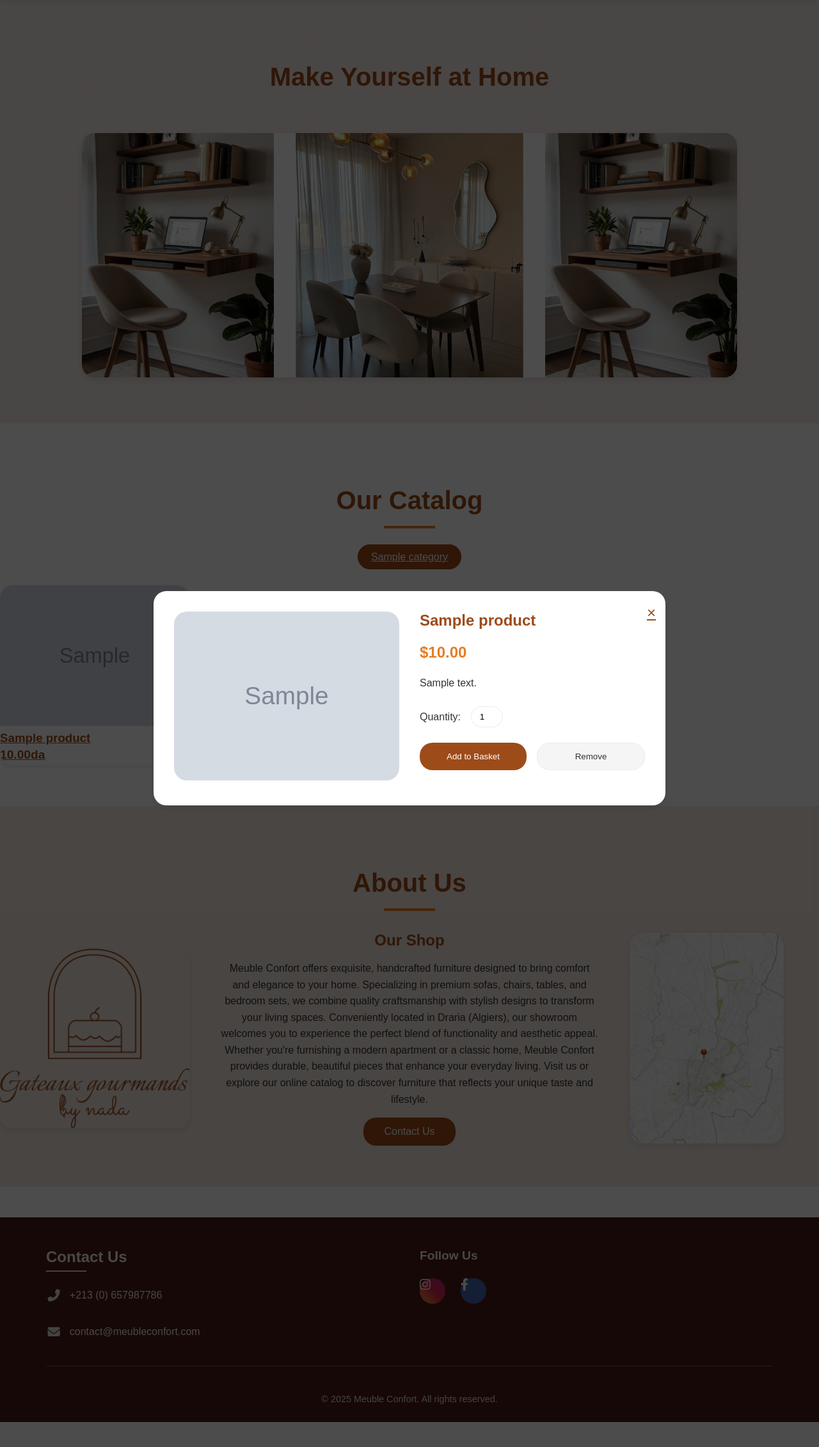
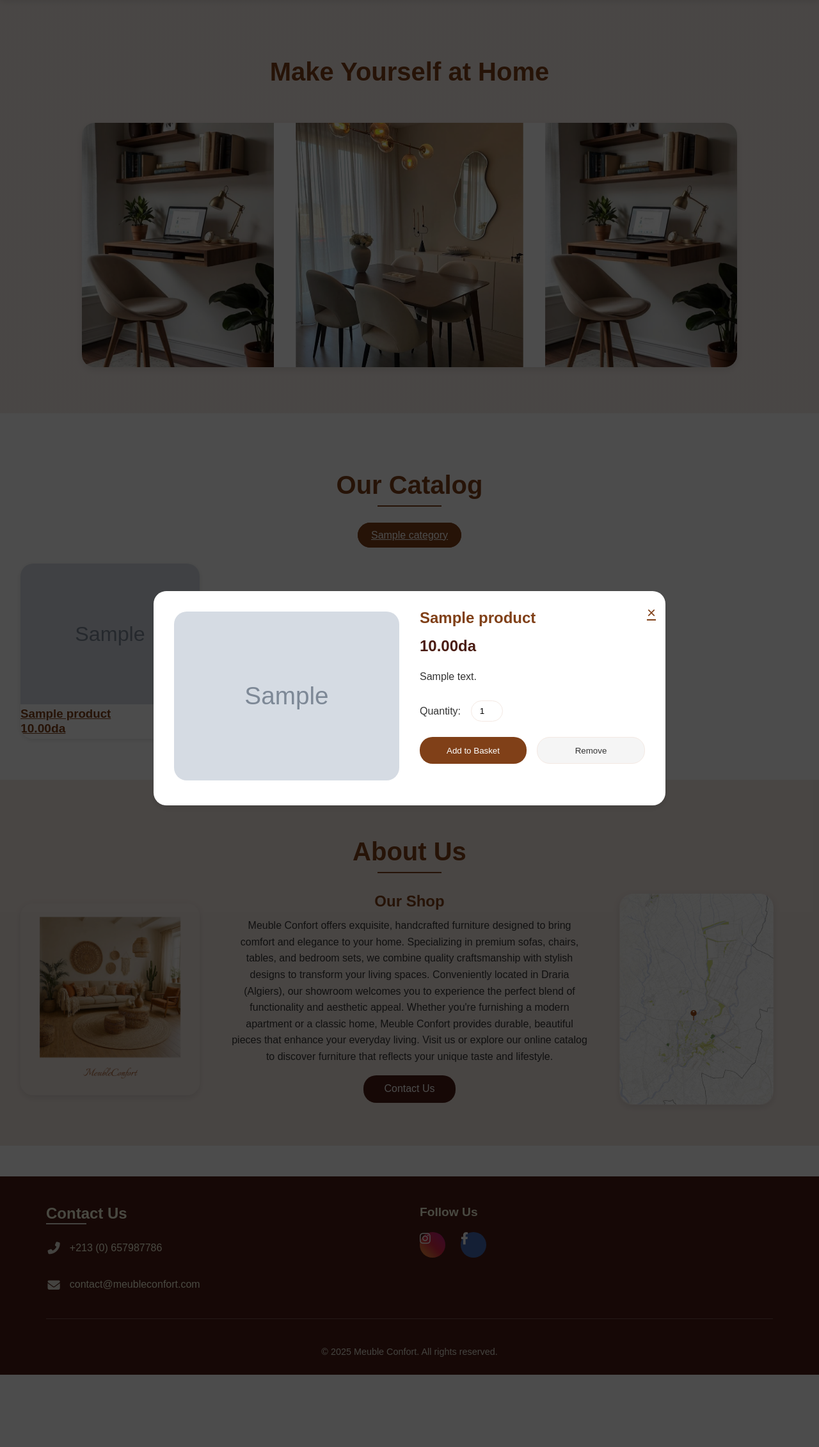
Before and after one commit to TIFOURAmanel/Ecommerce_website_js, a PHP site: page /landingPage.php?category_id=1&product_id=1 in a window 1280 px wide. Shown: the part 100-2362 px from the top of the page at 64% size. Run offline with PHP 8.4, Linux system fonts and the light colour scheme; tables that the repository leaves empty or names only in its code hold one stand-in row (values such as "Sample post"); grey boxes marked "Sample" are stand-in pictures.

Commit message:
css improvement

```diff
--- a/BDD/triggers.sql
+++ b/BDD/triggers.sql
@@ -1,4 +1,3 @@
-
 
 
 --Trigger pour mettre à jour le stock après validation d'une commande
--- a/header.css
+++ b/header.css
@@ -1,6 +1,6 @@
 /* Color Variables */
 :root {
-  --beige-light: #f5f5dc;
+  --beige-light: rgb(244, 233, 227);
   --beige-medium: #e6e2d6;
   --beige-dark: #d2c8b8;
   --maroon-light: #8b4513;
--- a/landingPage.php
+++ b/landingPage.php
@@ -50,7 +50,7 @@ try {
     <meta charset="UTF-8">
     <meta name="viewport" content="width=device-width, initial-scale=1.0">
     <title>Meuble Confort</title>
-    <link rel="stylesheet" href="landing_Style.css">
+    <link rel="stylesheet" href="landingStyle.css">
 
 
 </head>
@@ -103,7 +103,7 @@ try {
         <section class="about-section" id="us">
             <h2 class="section-title">About Us</h2>
             <div class="about-container">
-                <img src="images/logocake.png" alt="Cake logo" class="about-logo">
+                <img src="images/meuble.png" alt="meubleConfort" class="about-logo">
                 <div class="about-content">
                     <h3 class="about-subtitle">Our Shop</h3>
                     <p class="about-text">
@@ -122,7 +122,7 @@ try {
         </section>
     </main>
 
-    <!-- Product Modal (shown when product_id is in URL) -->
+    <!-- Product Modal (shown when product is clicked) -->
     <?php if ($productDetails): ?>
         <div class="modal-overlay">
             <div class="product-modal">
@@ -134,7 +134,7 @@ try {
                     </div>
                     <div class="modal-details">
                         <h2><?= htmlspecialchars($productDetails['name_prod']) ?></h2>
-                        <div class="modal-price">$<?= number_format($productDetails['price'], 2) ?></div>
+                        <div class="modal-price"><?= number_format($productDetails['price'], 2) ?>da</div>
                         <p class="modal-description"><?= htmlspecialchars($productDetails['description_prod']) ?></p>
 
                         <form method="post" action="cart.php">
@@ -160,8 +160,21 @@ try {
     <?php include('footer.php'); ?>
 
     <script>
+  document.addEventListener('DOMContentLoaded', function() {
+    const heroImage = document.querySelector('.hero-image');
 
-    </script>
+    // Délai minimal pour s'assurer que le CSS est chargé
+    setTimeout(() => {
+      heroImage.classList.add('loaded');
+
+      // Optionnel : Effet parallaxe au scroll
+      window.addEventListener('scroll', function() {
+        const scrollPosition = window.pageYOffset;
+        heroImage.style.transform = `translateY(${scrollPosition * 0.1}px)`;
+      });
+    }, 100);
+  });
+</script>
 </body>
 
 </html>
--- a/landingStyle.css
+++ b/landingStyle.css
@@ -1,24 +1,25 @@
 /* ===== Variables & Base Styles ===== */
 :root {
-  --primary-color: #9d4b19;
-  --primary-light: #f4e9e3;
-  --accent-color: #e67e22;
+  --primary-color: rgb(128, 64, 24);
+  --primary-light: rgb(244, 233, 227);
   --text-dark: #461c03;
   --text-light: #ffffff;
   --gray-light: #f5f5f5;
   --border-radius: 20px;
   --transition: all 0.3s ease;
   --shadow: 0 4px 12px rgba(0, 0, 0, 0.1);
+  --maroon-dark: #4a1c13;
 }
 
 * {
   margin: 0;
   padding: 0;
   box-sizing: border-box;
+  font-family: "Montserrat", sans-serif;
 }
 
 body {
-  font-family: "Montserrat", sans-serif;
+
   color: var(--text-dark);
   line-height: 1.6;
   background-color: #fff;
@@ -29,7 +30,7 @@ h1,
 h2,
 h3 {
   font-weight: 600;
-  line-height: 1.2;
+  line-height: 0.8;
 }
 
 .section-title,
@@ -44,9 +45,9 @@ h3 {
 .section-title::after {
   content: "";
   display: block;
-  width: 80px;
-  height: 4px;
-  background: var(--accent-color);
+  width: 100px;
+  height: 2px;
+  background: var(--primary-color);
   margin: 1rem auto;
 }
 
@@ -76,12 +77,31 @@ h3 {
   text-align: center;
 }
 
+/* ===== Hero Image Animation ===== */
 .hero-image {
   max-width: 80%;
   height: auto;
   border-radius: var(--border-radius);
   margin-top: 2rem;
   box-shadow: var(--shadow);
+  opacity: 0; /* Initialement invisible */
+  transform: translateY(20px) scale(0.95);
+  transition: all 1s cubic-bezier(0.215, 0.61, 0.355, 1);
+}
+
+.hero-image.loaded {
+  opacity: 1;
+  transform: translateY(0) scale(1);
+}
+
+
+@keyframes float {
+  0%, 100% { transform: translateY(0); }
+  50% { transform: translateY(-10px); }
+}
+
+.hero-image:hover {
+  animation: float 3s ease-in-out infinite;
 }
 
 .category-list {
@@ -110,34 +130,7 @@ h3 {
   border-color: var(--primary-color);
   transform: translateY(-2px);
 }
-.products-container {
-  display: grid;
-  grid-template-columns: repeat(auto-fill, minmax(250px, 1fr));
-  gap: 20px;
-  padding: 20px;
-  margin-top: 20px;
-}
-.product-card {
-  border: 1px solid var(--primary-light);
-  border-radius: var(--border-radius);
-  padding: 15px;
-  transition: var(--transition);
-  background: white;
-  box-shadow: var(--shadow);
-  cursor: pointer;
-}
-.product-card:hover {
-  transform: translateY(-5px);
-  box-shadow: 0 10px 20px rgba(0, 0, 0, 0.15);
-  border-color: var(--accent-color);
-}
-.product-image {
-  width: 100%;
-  height: 200px;
-  object-fit: cover;
-  border-radius: 4px;
-  border: 1px solid var(--primary-light);
-}
+
 .no-products {
   text-align: center;
   padding: 20px;
@@ -194,7 +187,7 @@ h3 {
 }
 .modal-price {
   font-size: 1.5rem;
-  color: var(--accent-color);
+  color: var(--maroon-dark);
   font-weight: bold;
   margin: 1rem 0;
 }
@@ -235,7 +228,7 @@ h3 {
   color: white;
 }
 .add-to-cart:hover {
-  background-color: var(--accent-color);
+  background-color: var(--primary-color);
 }
 .remove-from-cart {
   background-color: var(--gray-light);
@@ -252,6 +245,7 @@ h3 {
 }
 
 .products-container {
+  padding: 0 2rem;
   display: grid;
   grid-template-columns: repeat(auto-fill, minmax(280px, 1fr));
   gap: 2rem;
@@ -259,7 +253,9 @@ h3 {
 }
 
 .product-card {
+  width: 280px;
   background: white;
+  color: var(--primary-color);
   border-radius: var(--border-radius);
   overflow: hidden;
   transition: var(--transition);
@@ -308,6 +304,7 @@ h3 {
   grid-template-columns: 1fr 2fr 1fr;
   align-items: center;
   gap: 3rem;
+  padding: 0 2rem;
 }
 
 .about-logo,
@@ -315,6 +312,13 @@ h3 {
   max-width: 100%;
   border-radius: var(--border-radius);
   box-shadow: var(--shadow);
+  transition: transform 0.3s ease, box-shadow 0.3s ease;
+}
+.about-logo:hover,
+.about-map:hover {
+  transform: scale(1.05);
+  box-shadow: 0 10px 20px rgba(0,0,0,0.2);
+  z-index: 1;
 }
 
 .about-content {
@@ -322,7 +326,7 @@ h3 {
 }
 
 .cta-button {
-  background-color: var(--primary-color);
+  background-color: var(--maroon-dark);
   color: white;
   border: none;
   padding: 0.8rem 2rem;
@@ -334,7 +338,7 @@ h3 {
 }
 
 .cta-button:hover {
-  background-color: var(--accent-color);
+  background-color: var(--primary-color);
   transform: translateY(-3px);
   box-shadow: var(--shadow);
 }
--- a/landing_Style.css
+++ /dev/null
@@ -1,345 +0,0 @@
-/* ===== Variables & Base Styles ===== */
-:root {
-  --primary-color: #9d4b19;
-  --primary-light: #f4e9e3;
-  --accent-color: #e67e22;
-  --text-dark: #461c03;
-  --text-light: #ffffff;
-  --gray-light: #f5f5f5;
-  --border-radius: 20px;
-  --transition: all 0.3s ease;
-  --shadow: 0 4px 12px rgba(0, 0, 0, 0.1);
-}
-
-* {
-  margin: 0;
-  padding: 0;
-  box-sizing: border-box;
-}
-
-body {
-  font-family: "Montserrat", sans-serif;
-  color: var(--text-dark);
-  line-height: 1.6;
-  background-color: #fff;
-}
-
-/* ===== Typography ===== */
-h1,
-h2,
-h3 {
-  font-weight: 600;
-  line-height: 1.2;
-}
-
-.section-title,
-.hero-title {
-  font-size: 2.5rem;
-  text-align: center;
-  margin: 2rem 0;
-  color: var(--primary-color);
-  position: relative;
-}
-
-.section-title::after {
-  content: "";
-  display: block;
-  width: 80px;
-  height: 4px;
-  background: var(--accent-color);
-  margin: 1rem auto;
-}
-
-.about-subtitle {
-  font-size: 1.5rem;
-  margin-bottom: 1rem;
-  color: var(--primary-color);
-}
-
-/* ===== Layout Components ===== */
-.container {
-  max-width: 1200px;
-  margin: 0 auto;
-  padding: 0 2rem;
-}
-
-/* ===== Hero Section ===== */
-.hero {
-  padding: 4rem 0;
-  background: linear-gradient(
-    rgba(244, 233, 227, 0.8),
-    rgba(244, 233, 227, 0.8)
-  );
-}
-
-.hero-content {
-  text-align: center;
-}
-
-.hero-image {
-  max-width: 80%;
-  height: auto;
-  border-radius: var(--border-radius);
-  margin-top: 2rem;
-  box-shadow: var(--shadow);
-}
-
-.category-list {
-  display: flex;
-  justify-content: center;
-  flex-wrap: wrap;
-  gap: 15px;
-  padding: 0;
-  list-style: none;
-}
-.category-btn {
-  padding: 10px 20px;
-  background-color: var(--gray-light);
-  border: 1px solid var(--primary-light);
-  border-radius: var(--border-radius);
-  cursor: pointer;
-  transition: var(--transition);
-  font-size: 16px;
-  color: var(--primary-color);
-  font-weight: 500;
-}
-.category-btn:hover,
-.category-btn.active {
-  background-color: var(--primary-color);
-  color: var(--text-light);
-  border-color: var(--primary-color);
-  transform: translateY(-2px);
-}
-
-.no-products {
-  text-align: center;
-  padding: 20px;
-  grid-column: 1 / -1;
-  color: var(--primary-color);
-}
-
-/* Product Modal Styles */
-.modal-overlay {
-  position: fixed;
-  top: 0;
-  left: 0;
-  right: 0;
-  bottom: 0;
-  background-color: rgba(0, 0, 0, 0.7);
-  display: flex;
-  justify-content: center;
-  align-items: center;
-  z-index: 1000;
-}
-.product-modal {
-  background: white;
-  border-radius: var(--border-radius);
-  width: 90%;
-  max-width: 800px;
-  padding: 2rem;
-  position: relative;
-  box-shadow: var(--shadow);
-}
-.close-modal {
-  position: absolute;
-  top: 15px;
-  right: 15px;
-  font-size: 1.5rem;
-  background: none;
-  border: none;
-  cursor: pointer;
-  color: var(--primary-color);
-}
-.modal-content {
-  display: grid;
-  grid-template-columns: 1fr 1fr;
-  gap: 2rem;
-}
-.modal-image {
-  width: 100%;
-  max-height: 400px;
-  object-fit: contain;
-  border-radius: var(--border-radius);
-}
-.modal-details h2 {
-  color: var(--primary-color);
-  margin-bottom: 1rem;
-}
-.modal-price {
-  font-size: 1.5rem;
-  color: var(--accent-color);
-  font-weight: bold;
-  margin: 1rem 0;
-}
-.modal-description {
-  color: var(--text-dark);
-  line-height: 1.6;
-  margin-bottom: 1.5rem;
-}
-.quantity-controls {
-  display: flex;
-  align-items: center;
-  gap: 1rem;
-  margin: 1.5rem 0;
-}
-.quantity-input {
-  width: 50px;
-  text-align: center;
-  border: 1px solid var(--primary-light);
-  border-radius: var(--border-radius);
-  padding: 0.5rem;
-}
-.cart-actions {
-  display: flex;
-  gap: 1rem;
-  margin-top: 1.5rem;
-}
-.add-to-cart,
-.remove-from-cart {
-  flex: 1;
-  padding: 0.8rem;
-  border-radius: var(--border-radius);
-  font-weight: 500;
-  cursor: pointer;
-  border: none;
-}
-.add-to-cart {
-  background-color: var(--primary-color);
-  color: white;
-}
-.add-to-cart:hover {
-  background-color: var(--accent-color);
-}
-.remove-from-cart {
-  background-color: var(--gray-light);
-  color: var(--text-dark);
-  border: 1px solid var(--primary-light);
-}
-.remove-from-cart:hover {
-  background-color: #e0e0e0;
-}
-
-/* ===== Catalog Section ===== */
-.catalog-section {
-  padding: 4rem 0;
-}
-
-.products-container {
-  display: grid;
-  grid-template-columns: repeat(auto-fill, minmax(280px, 1fr));
-  gap: 2rem;
-  margin-top: 2rem;
-}
-
-.product-card {
-  background: white;
-  color: var(--primary-color);
-  border-radius: var(--border-radius);
-  overflow: hidden;
-  transition: var(--transition);
-  box-shadow: 0 2px 8px rgba(0, 0, 0, 0.1);
-}
-
-.product-card:hover {
-  transform: translateY(-10px);
-  box-shadow: 0 10px 20px rgba(0, 0, 0, 0.15);
-}
-
-.product-image {
-  width: 100%;
-  height: 220px;
-  object-fit: cover;
-}
-
-.product-info {
-  padding: 1.5rem;
-}
-
-.product-info h3 {
-  margin-bottom: 0.5rem;
-  color: var(--primary-color);
-}
-
-.product-info p {
-  margin-bottom: 1rem;
-  color: #666;
-}
-
-.price {
-  font-weight: 700;
-  color: var(--primary-color);
-  font-size: 1.2rem;
-}
-
-/* ===== About Section ===== */
-.about-section {
-  padding: 4rem 0;
-  background-color: var(--primary-light);
-}
-
-.about-container {
-  display: grid;
-  grid-template-columns: 1fr 2fr 1fr;
-  align-items: center;
-  gap: 3rem;
-}
-
-.about-logo,
-.about-map {
-  max-width: 100%;
-  border-radius: var(--border-radius);
-  box-shadow: var(--shadow);
-}
-
-.about-content {
-  text-align: center;
-}
-
-.cta-button {
-  background-color: var(--primary-color);
-  color: white;
-  border: none;
-  padding: 0.8rem 2rem;
-  border-radius: var(--border-radius);
-  font-size: 1rem;
-  cursor: pointer;
-  transition: var(--transition);
-  margin-top: 1rem;
-}
-
-.cta-button:hover {
-  background-color: var(--accent-color);
-  transform: translateY(-3px);
-  box-shadow: var(--shadow);
-}
-
-/* ===== Responsive Design ===== */
-@media (max-width: 768px) {
-  .header-container {
-    flex-direction: column;
-    gap: 1rem;
-  }
-
-  .nav-list {
-    gap: 1rem;
-  }
-
-  .hero-title,
-  .section-title {
-    font-size: 2rem;
-  }
-
-  .about-container {
-    grid-template-columns: 1fr;
-    text-align: center;
-  }
-
-  .products-container {
-    grid-template-columns: 1fr;
-  }
-
-  .contact-info {
-    flex-direction: column;
-    gap: 1rem;
-  }
-}
```
Also changed, not shown: order.css (+5 -6 lines), images/logocake.png (deleted), images/meuble.png (added).
